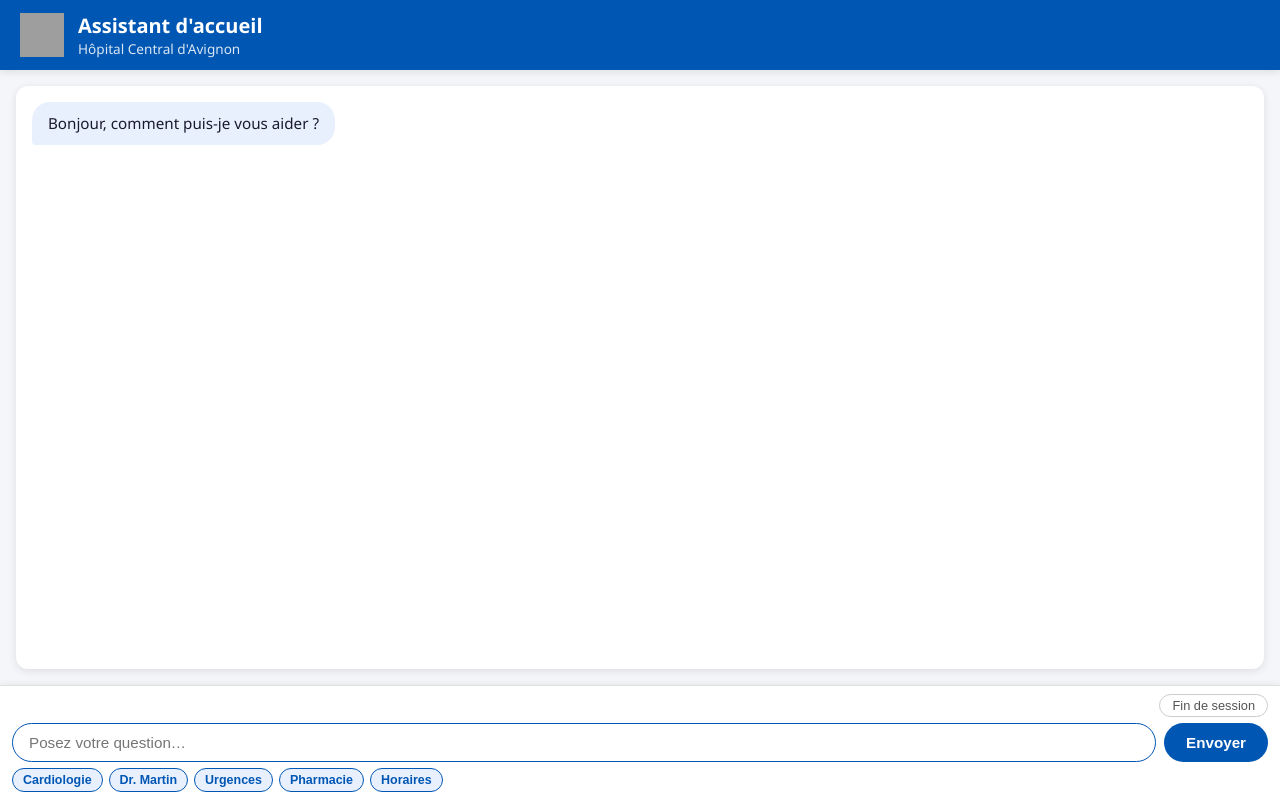
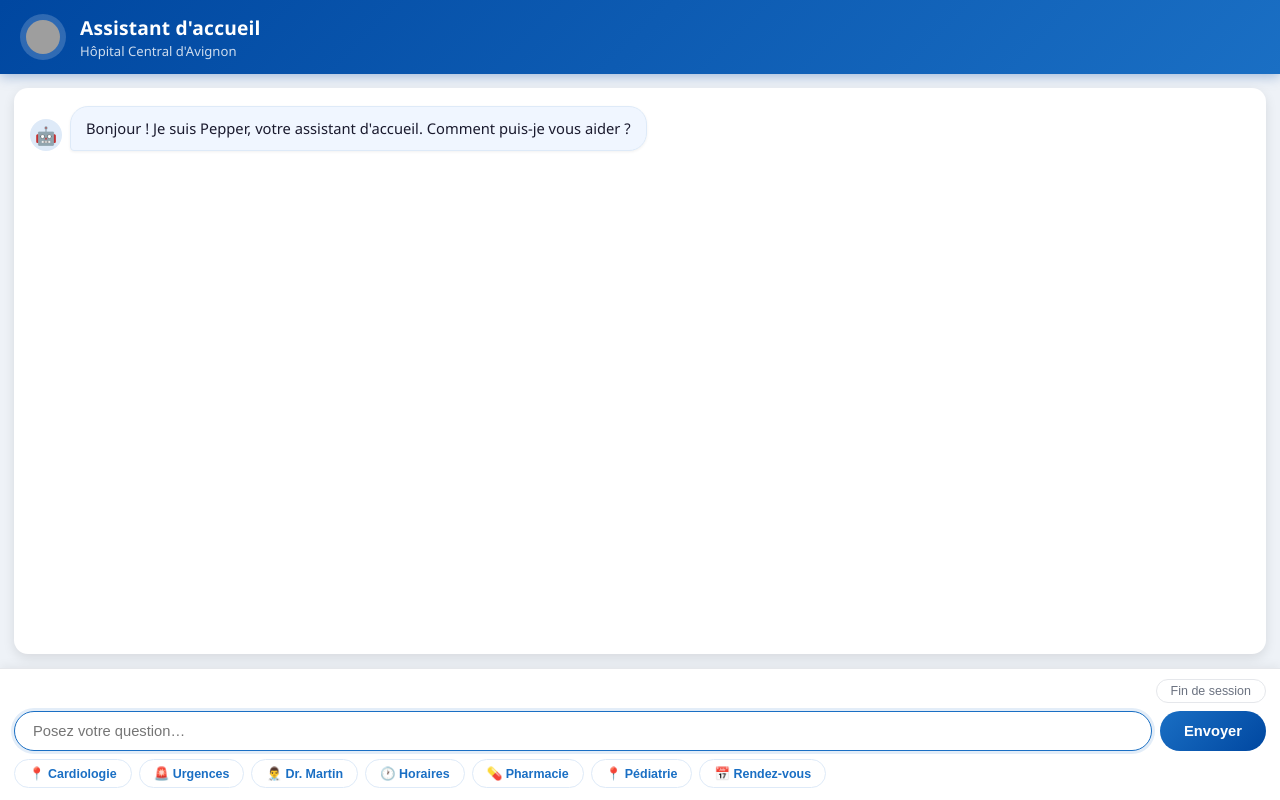
Before and after one commit to ChahiraBen/AMS_Projet1_Robotique, a Flask app: page / in a window 1280 px wide. Run offline with Flask 3, Linux system fonts and the light colour scheme; data that the repository does not hold is empty; grey boxes are pictures that could not be loaded.

Commit message:
resoudre le probleme d'affichage

```diff
--- a/chatbot/static/css/style.css
+++ b/chatbot/static/css/style.css
@@ -2,23 +2,24 @@
 *, *::before, *::after { box-sizing: border-box; margin: 0; padding: 0; }
 
 :root {
-  --blue:       #0056b3;
-  --blue-light: #e8f0fe;
-  --green:      #28a745;
-  --gray-bg:    #f4f6f9;
-  --gray-text:  #555;
-  --white:      #fff;
-  --shadow:     0 2px 8px rgba(0,0,0,.1);
-  --radius:     12px;
-  --font:       'Segoe UI', Arial, sans-serif;
+  --blue:        #1a6fc4;
+  --blue-dark:   #0047a0;
+  --blue-light:  #deeaf8;
+  --blue-xlight: #f0f6ff;
+  --green:       #1e9e5e;
+  --gray-bg:     #eef2f7;
+  --gray-text:   #6b7280;
+  --gray-border: #e5e7eb;
+  --white:       #ffffff;
+  --shadow:      0 4px 12px rgba(0,0,0,.10);
+  --radius:      14px;
+  --font:        'Segoe UI', system-ui, Arial, sans-serif;
 }
 
 body {
   font-family: var(--font);
   background: var(--gray-bg);
-  display: -webkit-flex;
   display: flex;
-  -webkit-flex-direction: column;
   flex-direction: column;
   height: 100vh;
   overflow: hidden;
@@ -26,178 +27,288 @@ body {
 
 /* ===== Header ===== */
 header {
-  background: var(--blue);
+  background: linear-gradient(135deg, var(--blue-dark) 0%, var(--blue) 100%);
   color: var(--white);
-  padding: 12px 20px;
+  padding: 14px 20px;
   flex-shrink: 0;
-  box-shadow: var(--shadow);
+  box-shadow: 0 2px 12px rgba(0,71,160,.35);
 }
 .header-inner { display: flex; align-items: center; gap: 14px; }
-.pepper-icon { width: 44px; height: 44px; }
-h1 { font-size: 1.25rem; font-weight: 700; }
-.subtitle { font-size: .85rem; opacity: .85; }
+.pepper-icon {
+  width: 46px; height: 46px;
+  background: rgba(255,255,255,.18);
+  border-radius: 50%;
+  padding: 6px;
+}
+h1 { font-size: 1.2rem; font-weight: 700; letter-spacing: .01em; }
+.subtitle { font-size: .82rem; opacity: .8; margin-top: 1px; }
 
 /* ===== Main / Chat ===== */
 main {
   flex: 1;
   min-height: 0;
-  display: -webkit-flex;
   display: flex;
-  gap: 16px;
-  padding: 16px;
+  gap: 14px;
+  padding: 14px;
   overflow: hidden;
 }
 
 #chat-container {
-  -webkit-flex: 1;
   flex: 1;
   min-height: 0;
   min-width: 0;
   background: var(--white);
   border-radius: var(--radius);
   box-shadow: var(--shadow);
-  display: -webkit-flex;
   display: flex;
-  -webkit-flex-direction: column;
   flex-direction: column;
   overflow: hidden;
 }
 
 #messages {
-  -webkit-flex: 1;
   flex: 1;
   min-height: 0;
-  overflow-y: scroll;
+  overflow-y: auto;
   -webkit-overflow-scrolling: touch;
-  padding: 16px;
-  display: -webkit-flex;
+  padding: 18px 16px;
   display: flex;
-  -webkit-flex-direction: column;
   flex-direction: column;
-  gap: 12px;
+  gap: 10px;
 }
 
 /* ===== Bubbles ===== */
-.message { display: flex; }
+.message {
+  display: flex;
+  align-items: flex-end;
+  gap: 8px;
+  animation: fadeSlideIn .25s ease;
+}
 .message.bot  { justify-content: flex-start; }
 .message.user { justify-content: flex-end; }
 
+/* Avatars */
+.message.bot::before {
+  content: "🤖";
+  font-size: 1.1rem;
+  width: 32px;
+  height: 32px;
+  border-radius: 50%;
+  background: var(--blue-light);
+  display: flex;
+  align-items: center;
+  justify-content: center;
+  flex-shrink: 0;
+  display: -webkit-flex;
+  -webkit-align-items: center;
+  -webkit-justify-content: center;
+}
+.message.user::after {
+  content: "👤";
+  font-size: 1rem;
+  width: 32px;
+  height: 32px;
+  border-radius: 50%;
+  background: var(--blue-dark);
+  display: flex;
+  align-items: center;
+  justify-content: center;
+  flex-shrink: 0;
+  display: -webkit-flex;
+}
+.message.typing::before { content: "🤖"; }
+
 .bubble {
-  max-width: 70%;
-  padding: 10px 16px;
+  max-width: 68%;
+  padding: 10px 15px;
   border-radius: 18px;
-  font-size: .95rem;
-  line-height: 1.5;
+  font-size: .92rem;
+  line-height: 1.55;
   word-break: break-word;
   white-space: pre-wrap;
+  box-shadow: 0 1px 3px rgba(0,0,0,.06);
 }
-.message.bot  .bubble { background: var(--blue-light); color: #1a1a2e; border-bottom-left-radius: 4px; }
-.message.user .bubble { background: var(--blue); color: var(--white); border-bottom-right-radius: 4px; }
+.message.bot  .bubble {
+  background: var(--blue-xlight);
+  color: #1a1a2e;
+  border-bottom-left-radius: 4px;
+  border: 1px solid var(--blue-light);
+}
+.message.user .bubble {
+  background: linear-gradient(135deg, var(--blue) 0%, var(--blue-dark) 100%);
+  color: var(--white);
+  border-bottom-right-radius: 4px;
+}
 
 /* typing indicator */
-.typing .bubble { display: flex; align-items: center; gap: 5px; padding: 12px 18px; }
-.dot { width: 8px; height: 8px; border-radius: 50%; background: var(--blue); animation: bounce .9s infinite; }
-.dot:nth-child(2) { animation-delay: .15s; }
-.dot:nth-child(3) { animation-delay: .3s; }
-@keyframes bounce { 0%,80%,100% { transform: translateY(0); } 40% { transform: translateY(-6px); } }
+.typing .bubble {
+  display: flex;
+  align-items: center;
+  gap: 5px;
+  padding: 12px 18px;
+}
+.dot {
+  width: 7px; height: 7px;
+  border-radius: 50%;
+  background: var(--blue);
+  animation: bounce .9s infinite;
+}
+.dot:nth-child(2) { animation-delay: .18s; }
+.dot:nth-child(3) { animation-delay: .36s; }
+@keyframes bounce {
+  0%,80%,100% { transform: translateY(0); opacity: .6; }
+  40%          { transform: translateY(-6px); opacity: 1; }
+}
+@keyframes fadeSlideIn {
+  from { opacity: 0; transform: translateY(8px); }
+  to   { opacity: 1; transform: translateY(0); }
+}
 
 /* ===== Info card ===== */
 #info-card {
-  width: 280px;
+  width: 270px;
   background: var(--white);
   border-radius: var(--radius);
   box-shadow: var(--shadow);
-  padding: 18px;
+  padding: 16px;
   flex-shrink: 0;
   overflow-y: auto;
-  transition: opacity .3s;
+  display: flex;
+  flex-direction: column;
+  gap: 0;
 }
 #info-card.hidden { display: none; }
+
 #card-title {
-  font-size: 1rem;
+  font-size: .95rem;
   font-weight: 700;
+  color: var(--white);
+  background: linear-gradient(135deg, var(--blue-dark), var(--blue));
+  padding: 10px 14px;
+  border-radius: 10px;
+  margin-bottom: 12px;
+  letter-spacing: .02em;
+}
+.card-entry {
+  background: var(--blue-xlight);
+  border-radius: 10px;
+  padding: 10px 12px;
+  margin-bottom: 8px;
+}
+.card-entry:last-child { margin-bottom: 0; }
+.card-row { display: flex; flex-direction: column; margin-bottom: 6px; }
+.card-row:last-child { margin-bottom: 0; }
+.card-label {
+  font-size: .7rem;
+  text-transform: uppercase;
   color: var(--blue);
-  border-bottom: 2px solid var(--blue-light);
-  padding-bottom: 8px;
-  margin-bottom: 12px;
+  letter-spacing: .06em;
+  font-weight: 700;
 }
-.card-row { display: flex; flex-direction: column; margin-bottom: 10px; }
-.card-label { font-size: .75rem; text-transform: uppercase; color: var(--gray-text); letter-spacing: .05em; }
-.card-value { font-size: .9rem; font-weight: 600; color: #1a1a2e; }
-.card-entry { border-bottom: 1px solid #eee; padding-bottom: 10px; margin-bottom: 10px; }
-.card-entry:last-child { border-bottom: none; }
+.card-value {
+  font-size: .88rem;
+  font-weight: 600;
+  color: #1a1a2e;
+  margin-top: 1px;
+}
 
 /* ===== Footer / input ===== */
 footer {
   background: var(--white);
-  border-top: 1px solid #e0e0e0;
-  padding: 8px 12px;
+  border-top: 1px solid var(--gray-border);
+  padding: 10px 14px;
   flex-shrink: 0;
-  box-shadow: 0 -2px 6px rgba(0,0,0,.05);
+  max-height: 30vh;
+  box-shadow: 0 -2px 10px rgba(0,0,0,.06);
 }
+
 #session-bar {
   display: flex;
   justify-content: flex-end;
   align-items: center;
   gap: 10px;
-  margin-bottom: 6px;
+  margin-bottom: 8px;
 }
 #session-timer {
-  font-size: .8rem;
+  font-size: .78rem;
   color: #e74c3c;
-  font-weight: 600;
+  font-weight: 700;
 }
 #reset-btn {
   background: none;
-  border: 1.5px solid #ccc;
+  border: 1.5px solid var(--gray-border);
   border-radius: 20px;
-  padding: 3px 12px;
-  font-size: .8rem;
+  padding: 4px 14px;
+  font-size: .78rem;
   color: var(--gray-text);
   cursor: pointer;
+  transition: all .2s;
 }
-#reset-btn:hover { border-color: #e74c3c; color: #e74c3c; }
+#reset-btn:hover { border-color: #e74c3c; color: #e74c3c; background: #fff5f5; }
 
-#chat-form { display: flex; gap: 8px; margin-bottom: 6px; }
+#chat-form { display: flex; gap: 8px; margin-bottom: 8px; }
 #user-input {
   flex: 1;
-  padding: 10px 16px;
-  border: 1.5px solid #ccc;
-  border-radius: 24px;
-  font-size: .95rem;
+  padding: 11px 18px;
+  border: 1.5px solid var(--gray-border);
+  border-radius: 26px;
+  font-size: .92rem;
   outline: none;
-  transition: border-color .2s;
+  transition: border-color .2s, box-shadow .2s;
+  background: var(--gray-bg);
 }
-#user-input:focus { border-color: var(--blue); }
+#user-input:focus {
+  border-color: var(--blue);
+  background: var(--white);
+  box-shadow: 0 0 0 3px rgba(26,111,196,.12);
+}
 #send-btn {
-  background: var(--blue);
+  background: linear-gradient(135deg, var(--blue) 0%, var(--blue-dark) 100%);
   color: var(--white);
   border: none;
-  border-radius: 24px;
-  padding: 10px 22px;
-  font-size: .95rem;
+  border-radius: 26px;
+  padding: 11px 24px;
+  font-size: .92rem;
   font-weight: 600;
   cursor: pointer;
-  transition: background .2s;
+  transition: opacity .2s, transform .1s;
+  white-space: nowrap;
 }
-#send-btn:hover { background: #004494; }
-#send-btn:disabled { background: #aaa; cursor: not-allowed; }
+#send-btn:hover  { opacity: .9; transform: translateY(-1px); }
+#send-btn:active { transform: translateY(0); }
+#send-btn:disabled { background: #bbb; cursor: not-allowed; transform: none; }
 
 /* ===== Quick buttons ===== */
-#quick-buttons { display: flex; flex-wrap: wrap; gap: 6px; }
+#quick-buttons {
+  display: flex;
+  flex-wrap: nowrap;
+  gap: 7px;
+  overflow-x: auto;
+  -webkit-overflow-scrolling: touch;
+  padding-bottom: 2px;
+}
+#quick-buttons::-webkit-scrollbar { display: none; }
 .quick-btn {
-  background: var(--blue-light);
+  background: var(--white);
   color: var(--blue);
-  border: 1.5px solid var(--blue);
+  border: 1.5px solid var(--blue-light);
   border-radius: 20px;
-  padding: 4px 10px;
+  padding: 6px 14px;
   font-size: .78rem;
   font-weight: 600;
   cursor: pointer;
-  transition: background .2s, color .2s;
+  white-space: nowrap;
+  transition: all .2s;
+  flex-shrink: 0;
 }
-.quick-btn:hover { background: var(--blue); color: var(--white); }
+.quick-btn:hover {
+  background: var(--blue);
+  color: var(--white);
+  border-color: var(--blue);
+  transform: translateY(-1px);
+  box-shadow: 0 3px 8px rgba(26,111,196,.25);
+}
 
 /* ===== Scrollbar ===== */
-#messages::-webkit-scrollbar { width: 5px; }
-#messages::-webkit-scrollbar-thumb { background: #ccc; border-radius: 4px; }
+#messages::-webkit-scrollbar { width: 4px; }
+#messages::-webkit-scrollbar-track { background: transparent; }
+#messages::-webkit-scrollbar-thumb { background: var(--gray-border); border-radius: 4px; }
--- a/chatbot/templates/index.html
+++ b/chatbot/templates/index.html
@@ -21,7 +21,7 @@
     <div id="chat-container">
       <div id="messages">
         <div class="message bot">
-          <div class="bubble">Bonjour, comment puis-je vous aider ?</div>
+          <div class="bubble">Bonjour ! Je suis Pepper, votre assistant d'accueil. Comment puis-je vous aider ?</div>
         </div>
       </div>
     </div>
@@ -48,11 +48,13 @@
       <button type="submit" id="send-btn">Envoyer</button>
     </form>
     <div id="quick-buttons">
-      <button class="quick-btn" data-msg="Où se trouve la cardiologie ?">Cardiologie</button>
-      <button class="quick-btn" data-msg="Je cherche le docteur Martin">Dr. Martin</button>
-      <button class="quick-btn" data-msg="Où sont les urgences ?">Urgences</button>
-      <button class="quick-btn" data-msg="Pharmacie la plus proche ?">Pharmacie</button>
-      <button class="quick-btn" data-msg="Quels sont les horaires de la radiologie ?">Horaires</button>
+      <button class="quick-btn" data-msg="Où se trouve la cardiologie ?">📍 Cardiologie</button>
+      <button class="quick-btn" data-msg="Où sont les urgences ?">🚨 Urgences</button>
+      <button class="quick-btn" data-msg="Je cherche le docteur Martin">👨‍⚕️ Dr. Martin</button>
+      <button class="quick-btn" data-msg="Quels sont les horaires de la radiologie ?">🕐 Horaires</button>
+      <button class="quick-btn" data-msg="Pharmacie la plus proche ?">💊 Pharmacie</button>
+      <button class="quick-btn" data-msg="Où se trouve la pédiatrie ?">📍 Pédiatrie</button>
+      <button class="quick-btn" data-msg="Comment prendre un rendez-vous ?">📅 Rendez-vous</button>
     </div>
   </footer>
 
```
Also changed, not shown: chatbot/data/hopital_fictif.db.
